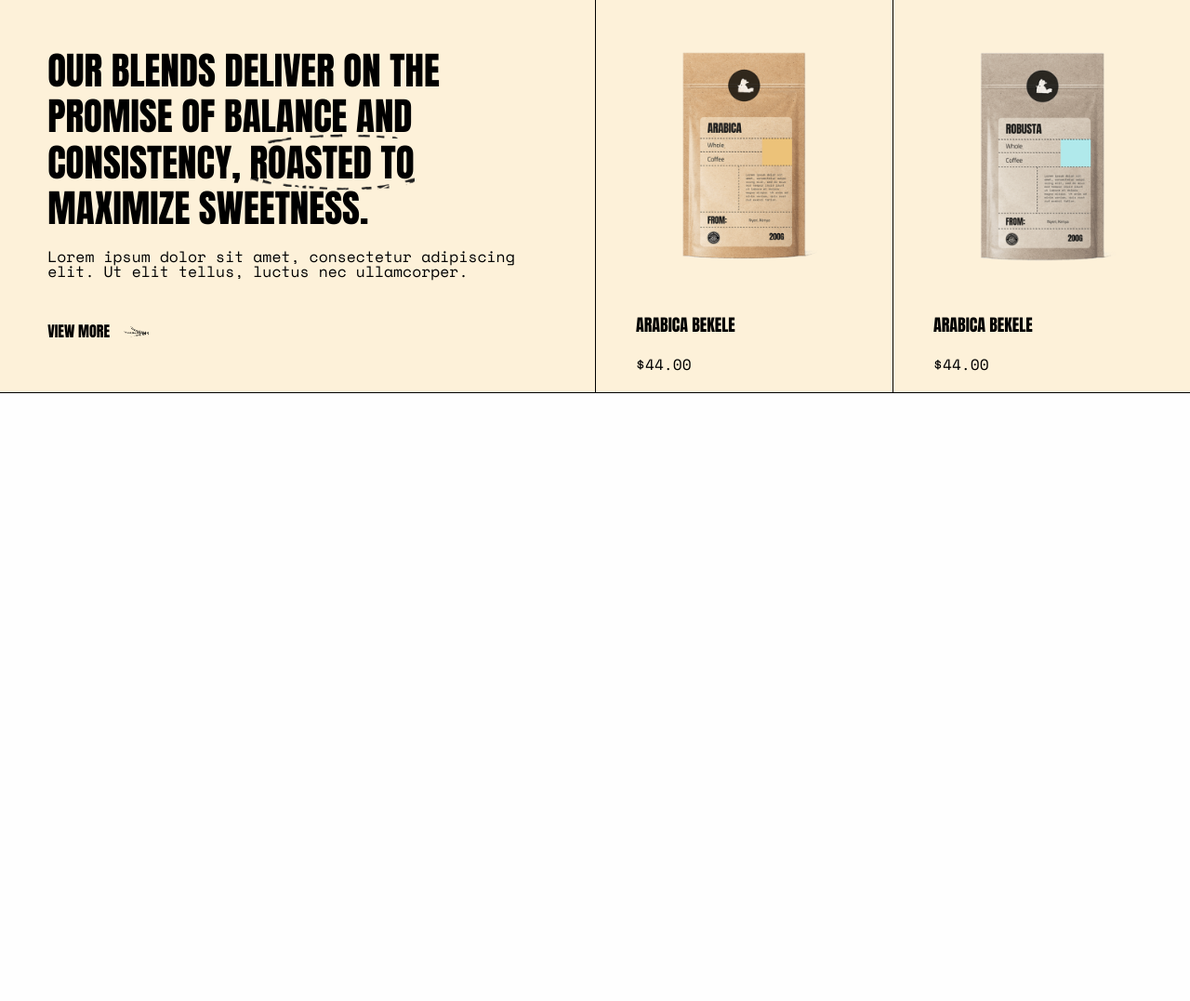
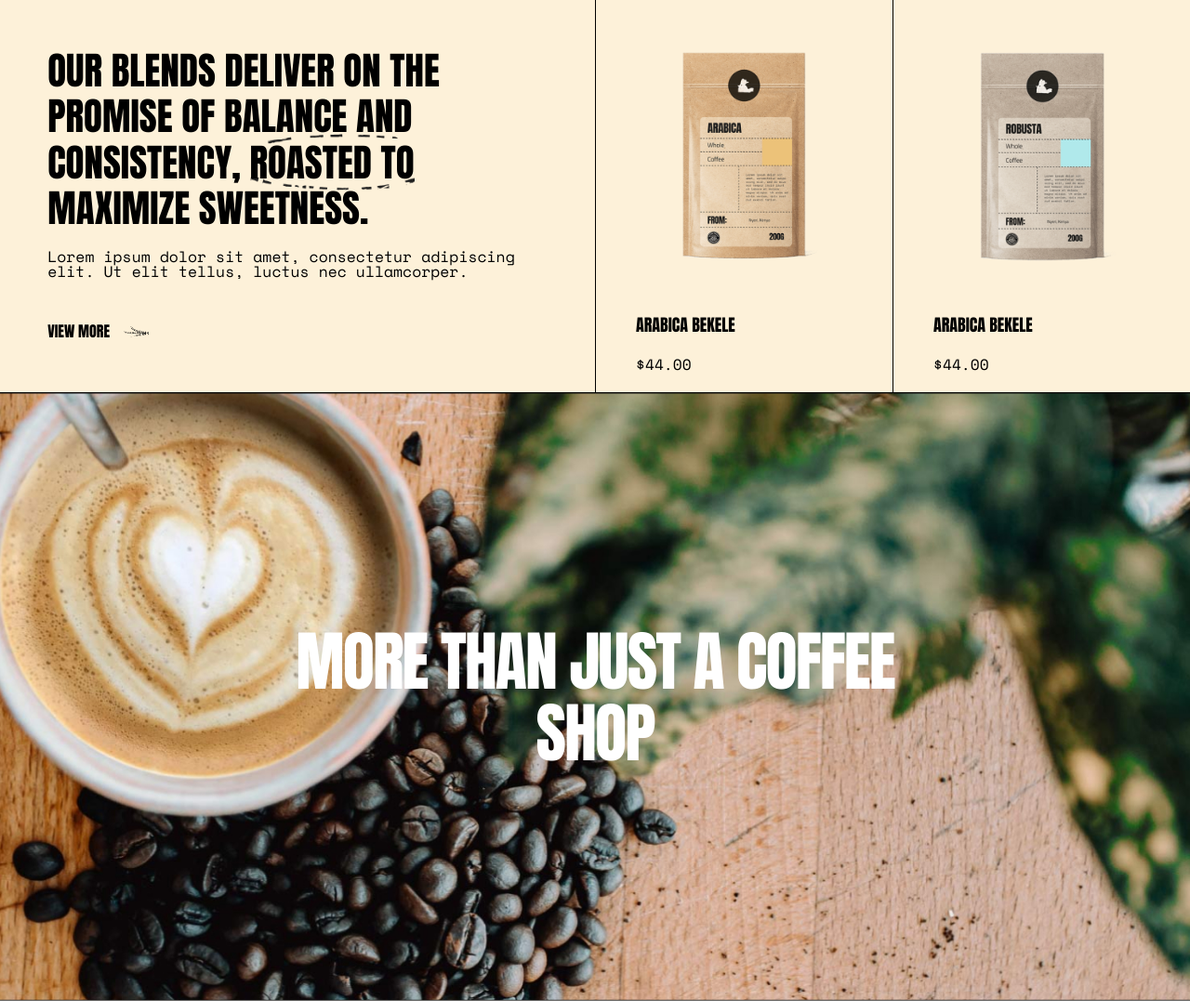
Before and after one commit to DenisOdUaWeb/coffestation, a PHP site: page / in a window 1280 px wide. Shown: the part 841-1918 px from the top of the page at 93% size. Before the commit the page ends 1264 px from the top, so only its background shows below. Run offline with PHP 8.4, Linux system fonts and the light colour scheme.

Commit message:
more_than section done

```diff
--- a/css/main.css
+++ b/css/main.css
@@ -94,8 +94,7 @@
     .nav-header__item{
        padding-bottom: 30px;
     }
-    .header__main__nav{
-    }
+
     .nav-header__ul{
         padding: 20px 0 0 37px;
         display: block;
@@ -205,7 +204,6 @@
 }
 .our-blends__infotitle {
     font-family: 'Anton', sans-serif;
-    #font-size: 2.8vw;/*  ??????????????????????????????? calc ???*/
     font-size: 50px;
     text-transform: uppercase;
     line-height: 1.2;
@@ -221,17 +219,13 @@
     margin-top: 30px;
     flex: 1 1 auto;
 }
-.our-blends__infomore {
 
-}
 .our-blends__infobtn {
     background: none;
     font-family: 'Anton', sans-serif;
     text-transform: uppercase;
     margin-right: 15px;
     font-size: 16px;
-}
-.our-blends__infoimg {
 }
 .our-blends__cards {
     width: 50%;
@@ -244,7 +238,6 @@
 .product-cards__item {
     width: 100%;
     height: 33vw;
-    #max-height: 600px;
     border-left: 1px solid #000;
 }
 .product-cards__img img{
@@ -297,13 +290,6 @@
     .our-blends__info{
         padding: 4% 5%;
     }
-    .our-blends__infotitle{
-       # font-size: 6vw;
-    }
-    .our-blends__infotext{
-        #font-size: 3vw;
-        #margin: 20px auto;
-    }
     .product-cards__title,.product-cards__price{
         font-size: 4vw;
         margin: 10px auto;
@@ -316,3 +302,28 @@
         display: block;
     }
 }
+
+
+.more-than__box{
+    height: 752px;
+    display: flex;
+    align-items: center;
+    justify-content: center;
+    background: center / cover no-repeat url("../img/more_than/more.jpg");
+}
+.more-than__text{
+    font-family: 'Anton', sans-serif;
+    font-size: 100px;
+    text-align: center;
+    color: #fff;
+    line-height: 1.1;
+    letter-spacing: -2px;
+}
+@media(max-width: 1900px){
+    .more-than__text{
+        font-size: calc(40px + (100 - 50) * ((100vw - 320px) / (1900 - 320)));
+    }
+    .more-than__box{
+        height: calc(500px + (752 - 500) * ((100vw - 320px) / (1900 - 320)));
+    }
+}
--- a/index.html
+++ b/index.html
@@ -137,6 +137,15 @@
                 </div>
             </div>
         </section>
+        <section class="more-than">
+            <div class="container">
+                <div class="more-than__box">
+                    <div class="more-than__text">
+                        MORE THAN JUST A COFFEE <br> SHOP
+                    </div>
+                </div>
+            </div>
+        </section>
     </div>
 </body>
 
```
Also changed, not shown: img/more_than/more.jpg (added), img/more_than/more_than_plus text.jpg (added).
